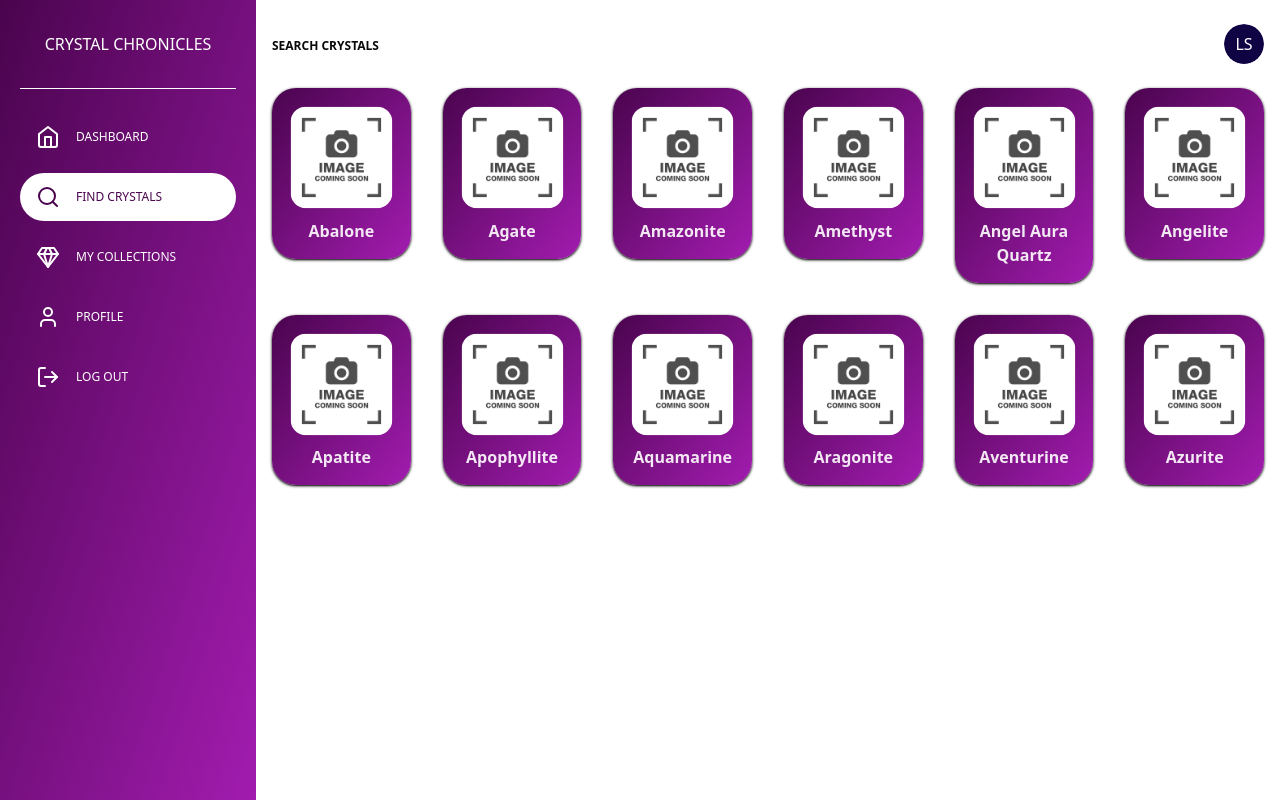
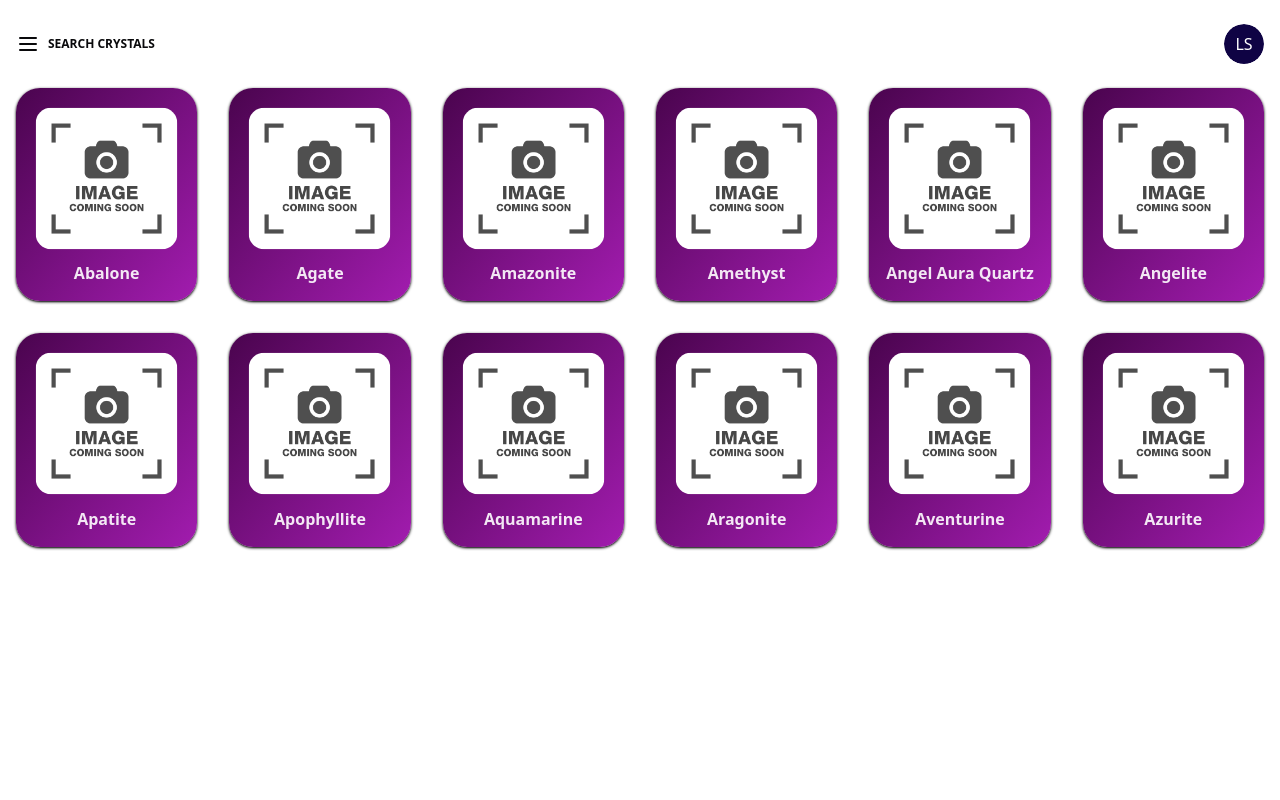
Before and after one commit to LacunaStrategies/crystalchronicles, a Next.js app: page /app/crystals in a window 1280 px wide. Built offline with nearby package versions, Linux system fonts and the light colour scheme.

Commit message:
Bug Fixes
Reworked nav menu for quick-and-dirty bug fix

```diff
--- a/components/side-nav.tsx
+++ b/components/nav-menu.tsx
@@ -1,4 +1,5 @@
 import Link from 'next/link'
+
 import { useRouter } from 'next/router'
 import {
     Gem,
@@ -10,19 +11,6 @@ import {
     X
 } from 'lucide-react'
 import { signOut } from 'next-auth/react'
-
-interface Props {
-    showMobileNav: boolean
-    handleNavToggle: (toggle: 'show' | 'hide') => void
-}
-
-interface NavItem {
-    name: string
-    icon: React.ReactNode
-    path: string
-    disabled?: boolean
-    onClick?: () => Promise<undefined>
-}
 
 const navigation: NavItem[] = [
     {
@@ -53,23 +41,33 @@ const navigation: NavItem[] = [
     },
 ]
 
-const SideNav: React.FC<Props> = ({ handleNavToggle, showMobileNav }) => {
+interface NavItem {
+    name: string
+    icon: React.ReactNode
+    path: string
+    disabled?: boolean
+    onClick?: () => Promise<undefined>
+}
+
+interface Props {
+    showMobileNav: boolean
+    handleNavToggle: (toggle: 'show' | 'hide') => void
+}
+
+const NavMenu: React.FC<Props> = ({ handleNavToggle, showMobileNav }) => {
 
     const router = useRouter()
 
     return (
-        <div className={`transition-all duration-300 ease-in-out fixed z-30 top-0 left-0 ${showMobileNav ? 'translate-x-0' : '-translate-x-64 lg:translate-x-0'} bottom-0 px-5 w-64 bg-gradient-to-br from-fuchsia-950 to-fuchsia-700 text-white`}>
-            <button className="absolute top-8 -right-12 z-50 text-black lg:hidden">
-                {
-                    showMobileNav ? (
-                        <X onClick={() => handleNavToggle('hide')} />
-                    ) : (
-                        <Menu onClick={() => handleNavToggle('show')} />
-                    )
-                }
+        <div className={`z-50 transition-all duration-300 fixed top-0 left-0 bottom-0 flex flex-col items-center w-full bg-gradient-to-br from-fuchsia-950 to-fuchsia-700 text-white ${showMobileNav ? 'translate-y-0' : '-translate-y-full'}`}>
+            <button
+                className="absolute top-6 right-6"
+                onClick={() => handleNavToggle('hide')}
+            >
+                <X aria-hidden="true" />
             </button>
-
             {/* Logo */}
+            <div className="my-auto">
                 <div className="text-center border-b border-b-white">
                     <Link
                         href="/app"
@@ -77,7 +75,6 @@ const SideNav: React.FC<Props> = ({ handleNavToggle, showMobileNav }) => {
                     >Crystal Chronicles</Link>
                 </div>
                 {/* Nav Menu */}
-            <div>
                 <nav className="py-6">
                     <ul>
                         {
@@ -110,6 +107,7 @@ const SideNav: React.FC<Props> = ({ handleNavToggle, showMobileNav }) => {
                                     <li key={item.name}>
                                         <Link
                                             href={item.path}
+                                            onClick={() => handleNavToggle('hide')}
                                             className={`transition duration-300 flex items-center uppercase ${router.asPath === item.path ? 'bg-white text-fuchsia-950' : 'hover:bg-white/25'} text-xs leading-8 py-2 px-4 mb-3 rounded-full disabled:text-white/50`}
                                         >
                                             {item.icon}
@@ -126,4 +124,4 @@ const SideNav: React.FC<Props> = ({ handleNavToggle, showMobileNav }) => {
     )
 }
 
-export default SideNav
+export default NavMenu
--- a/layouts/AdminLayout.tsx
+++ b/layouts/AdminLayout.tsx
@@ -1,7 +1,9 @@
-import SideNav from "@/components/side-nav"
-import { useState } from "react"
+import NavMenu from "@/components/nav-menu"
 import UserNav from "@/components/user-nav"
 
+import { Menu, X } from "lucide-react"
+
+import { useState } from "react"
 
 interface Props {
     pageName?: string
@@ -26,34 +28,32 @@ const AdminLayout: React.FC<Props> = ({ children, pageName }) => {
                 document.body.style.overflow = 'auto'
                 setShowMobileNav(false)
         }
-
     }
 
     return (
-        <>
-            {/* Side Nav */}
-            <SideNav
-                showMobileNav={showMobileNav}
-                handleNavToggle={handleNavToggle}
-            />
-
-            <div className={`transition-all duration-300 ease-in-out h-full flex flex-col container mx-auto px-4 ${showMobileNav ? 'translate-x-64 blur-sm pointer-events-none lg:translate-x-0 lg:blur-none lg:pointer-events-auto' : 'translate-x-0'} lg:max-w-[calc(100%-16rem)] lg:ml-auto lg:mr-0 2xl:max-w[calc(1400px-16rem)]`}>
-                <header className="transition-all duration-300 ease-in-out flex justify-between items-center w-full py-6">
-                    <div>
-                        <span className="ml-12 uppercase text-xs font-semibold lg:ml-0">{pageName}</span>
+        <div className="h-full flex flex-col container mx-auto px-4">
+            <header className="flex justify-between items-center w-full py-6">
+                <div className="flex items-center">
+                    <button
+                        className="inline-block"
+                        onClick={() => handleNavToggle('show')}
+                    >
+                        <Menu aria-hidden="true" />
+                    </button>
+                    <span className="uppercase text-xs font-semibold ml-2">{pageName}</span>
                 </div>
                 <div className="ml-auto">
                     <UserNav />
                 </div>
             </header>
-                <main className="transition-all duration-300 ease-in-out grow">
+            <NavMenu
+                handleNavToggle={handleNavToggle}
+                showMobileNav={showMobileNav}
+            />
+            <main className="grow">
                 {children}
             </main>
-                <footer className="">
-
-                </footer>
         </div>
-        </>
     )
 }
 
--- a/pages/app/index.tsx
+++ b/pages/app/index.tsx
@@ -9,7 +9,7 @@ export default function AppHome() {
     return (
         <AdminLayout pageName="Dashboard">
             <div className="p-8 bg-gradient-to-br from-fuchsia-950 to-fuchsia-700 text-white rounded-3xl">
-                <h1 className="text-2xl mb-8">Welcome, <span className="font-medium">{session?.user?.email}</span>!</h1>
+                <h1 className="text-lg mb-4 overflow-x-hidden text-ellipsis sm:text-2xl">Welcome, <span className="font-semibold">{session?.user?.email}</span>!</h1>
                 <p className="mb-2">We are actively building this "toy" version of our application..."alpha" phase is possibly what you could call it? You're welcome to pop in and look around. Don't expect everything to work and don't be surprised when things are broken!</p>
                 <p className="mb-2">This project is part of "<a href="https://twitter.com/_buildspace" target="_blank" rel="noreferrer" className="underline">@_buildspace</a> <a href="https://twitter.com/_nightsweekends" target="_blank" rel="noreferrer" className="underline">@_nightsweekends</a>, Season 4" and we're excited to be shipping with everyone!</p>
                 <p className="mb-2">Follow us on <a href="https://twitter.com/hunter_pdx" target="_blank" rel="noreferrer" className="underline">Twitter</a> or <a href="https://www.instagram.com/hunter_pdx/" target="_blank" rel="noreferrer" className="underline">Instagram</a> and join in the fun!</p>
--- a/pages/index.tsx
+++ b/pages/index.tsx
@@ -14,9 +14,11 @@ export default function Home() {
   }
 
   return (
-    <main className='relative flex min-h-screen flex-col items-center justify-center'>
-      <h1 className="font-bold text-transparent text-7xl bg-clip-text bg-gradient-to-br from-fuchsia-800 to-fuchsia-300 mb-4">Crystal Chronicles</h1>
-      <p className="max-w-lg text-2xl text-center mb-8">an app that improves the way you organize and understand your crystals</p>
+    <main className="relative flex flex-col min-h-screen items-center justify-center">
+      <h1 className="font-bold text-center text-transparent text-5xl bg-clip-text bg-gradient-to-br from-fuchsia-800 to-fuchsia-300 mb-4 md:text-7xl">
+        Crystal Chronicles
+      </h1>
+      <p className="max-w-md text-lg text-center mb-8 md:text-2xl md:max-w-xl">an app that improves the way you organize and understand your crystals</p>
       <Link
         className="transition duration-300 bg-gradient-to-br from-fuchsia-950 to-fuchsia-700 text-white py-1.5 px-5 rounded-md"
         href="/sign-in">Sign In</Link>
--- a/pages/sign-in.tsx
+++ b/pages/sign-in.tsx
@@ -22,12 +22,13 @@ export default function SignIn() {
     }
 
     return (
-        <main className='relative flex min-h-screen flex-col items-center justify-center'>
-            <div className="p-8 w-full">
+        <main className="relative flex flex-col min-h-screen items-center justify-center">
+            <div className="px-4">
+
                 {/* Logo */}
-                <div className="mb-8 text-center font-bold text-transparent text-7xl bg-clip-text bg-gradient-to-br from-fuchsia-800 to-fuchsia-300">
+                <h1 className="font-bold text-center text-transparent text-5xl bg-clip-text bg-gradient-to-br from-fuchsia-800 to-fuchsia-300 mb-8 md:text-7xl">
                     Crystal Chronicles
-                </div>
+                </h1>
 
                 {/* Form */}
                 <div className="w-full max-w-sm mx-auto">
```
Lines whose indentation alone changed are shown as unchanged.
